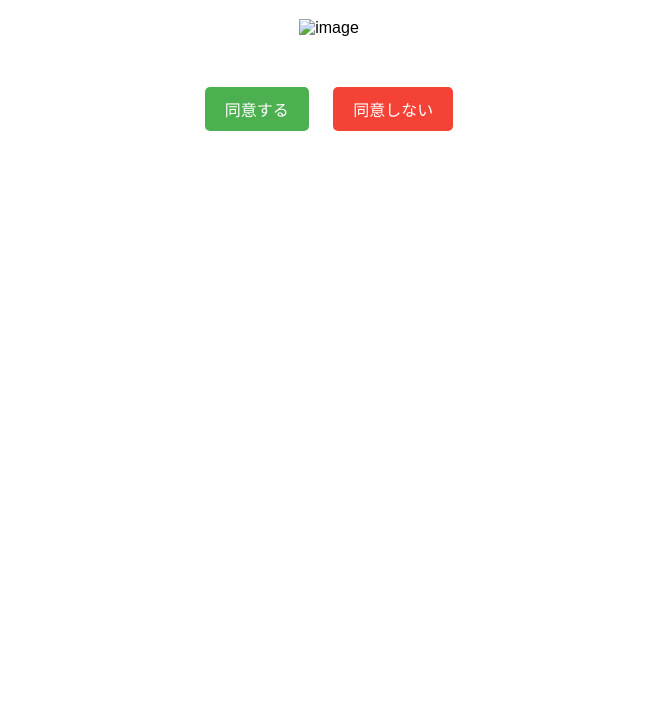
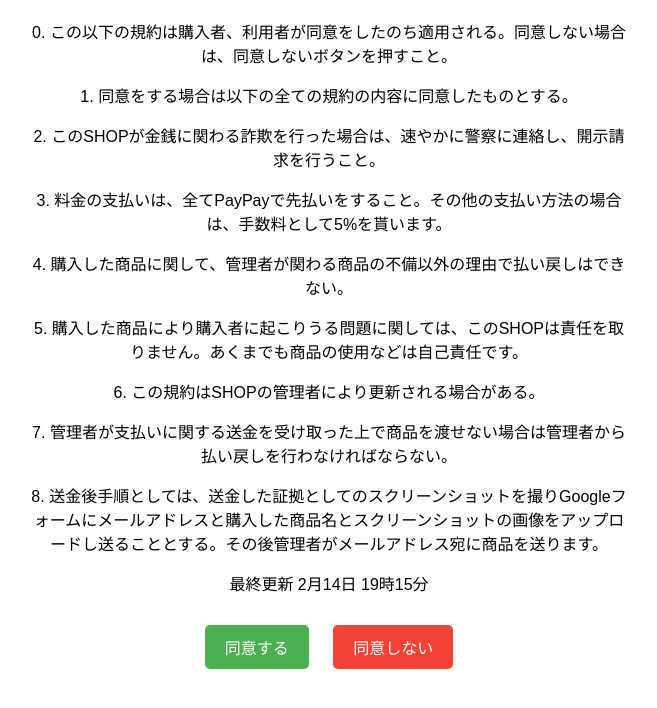
Before and after one commit to Nikoniko2525san/NANDEMO-shop-1, a plain HTML site: page index.html in a window 1280 px wide. Shown: the part 90-798 px from the top of the page, without its empty margins (311-968 px from the left). Drawn offline with Linux system fonts and the light colour scheme.

Commit message:
index.html を更新

```diff
--- a/index.html
+++ b/index.html
@@ -49,10 +49,22 @@
     </style>
 </head>
 <body>
-    <div class="container">
+  <div class="container">
         <h1>利用規約に同意しますか？</h1>
-        <img src="your-image.jpg" alt="image">
 
+        <!-- 利用規約表示 -->
+        <div class="terms">
+            <p>0. この以下の規約は購入者、利用者が同意をしたのち適用される。同意しない場合は、同意しないボタンを押すこと。</p>
+            <p>1. 同意をする場合は以下の全ての規約の内容に同意したものとする。</p>
+            <p>2. このSHOPが金銭に関わる詐欺を行った場合は、速やかに警察に連絡し、開示請求を行うこと。</p>
+            <p>3. 料金の支払いは、全てPayPayで先払いをすること。その他の支払い方法の場合は、手数料として5%を貰います。</p>
+            <p>4. 購入した商品に関して、管理者が関わる商品の不備以外の理由で払い戻しはできない。</p>
+            <p>5. 購入した商品により購入者に起こりうる問題に関しては、このSHOPは責任を取りません。あくまでも商品の使用などは自己責任です。</p>
+            <p>6. この規約はSHOPの管理者により更新される場合がある。</p>
+            <p>7. 管理者が支払いに関する送金を受け取った上で商品を渡せない場合は管理者から払い戻しを行わなければならない。</p>
+            <p>8. 送金後手順としては、送金した証拠としてのスクリーンショットを撮りGoogleフォームにメールアドレスと購入した商品名とスクリーンショットの画像をアップロードし送ることとする。その後管理者がメールアドレス宛に商品を送ります。</p>
+            <p>最終更新 2月14日 19時15分</p>
+        </div>
         <div class="button-container">
             <button class="agree-button" onclick="redirectToMainPage()">同意する</button>
             <button class="disagree-button" onclick="redirectToDisagreePage()">同意しない</button>
```
